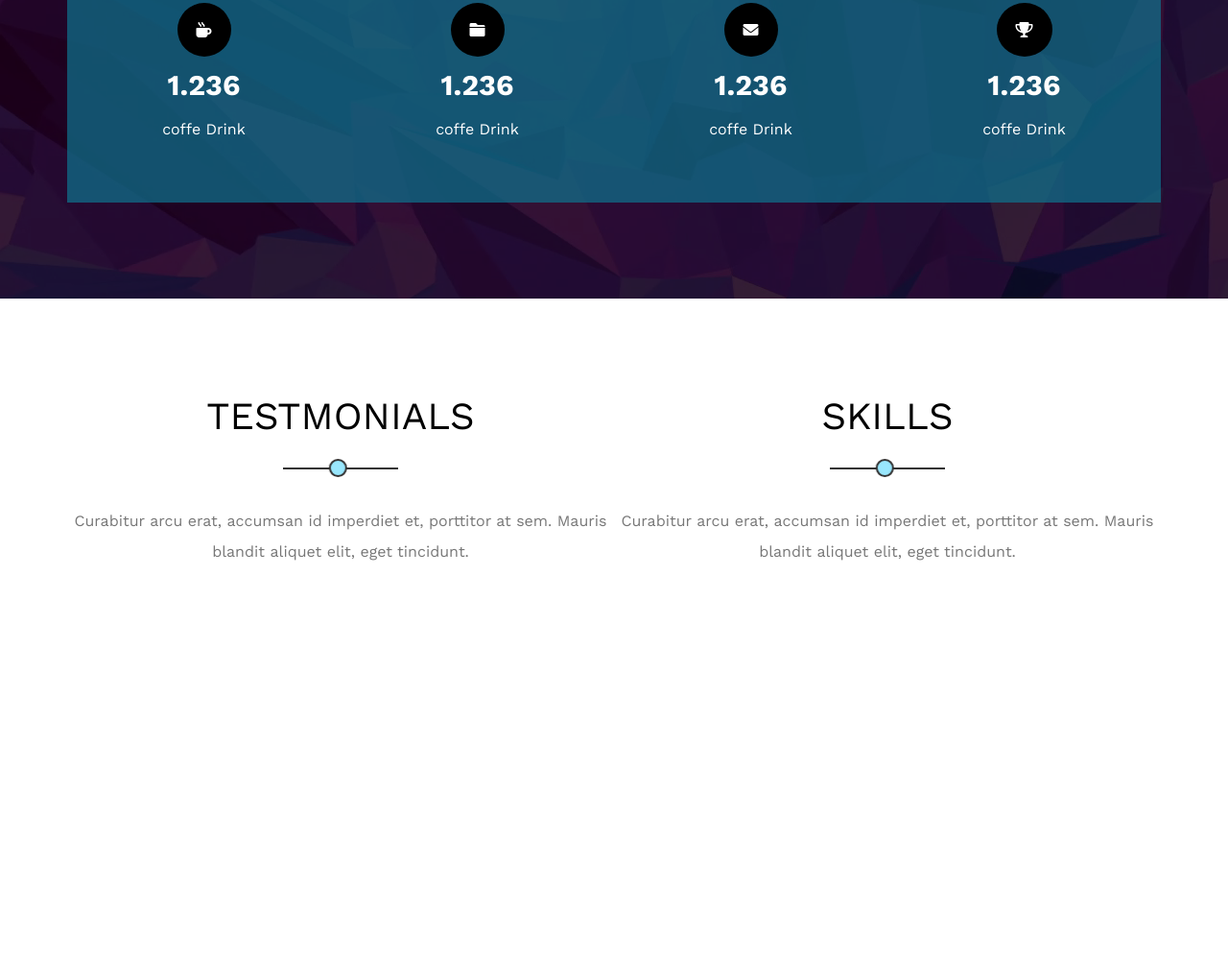
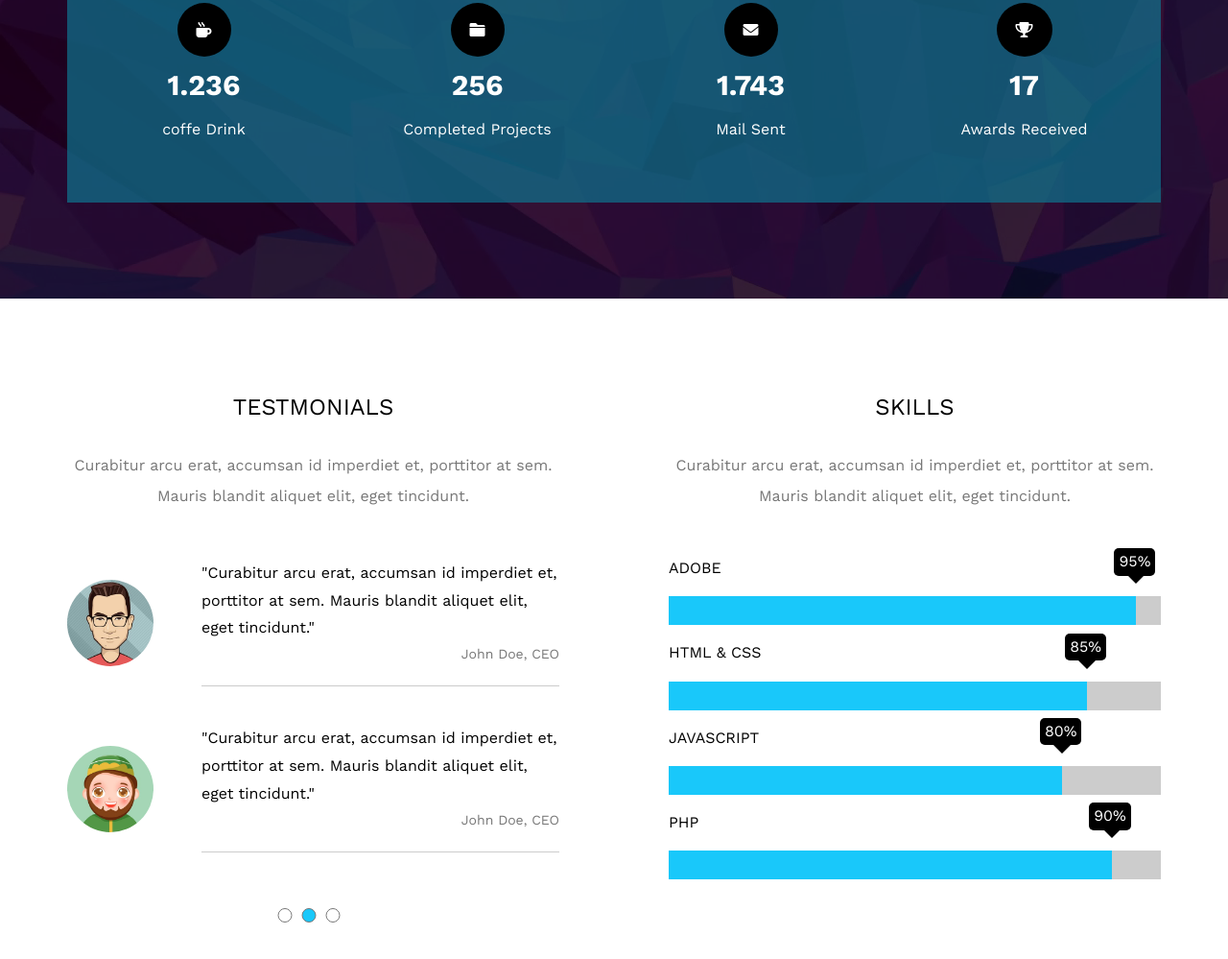
Before and after one commit to Islam-foda/Template-Two, a plain HTML site: page index.html in a window 1280 px wide. Shown: the part 4257-5256 px from the top of the page at 96% size. Before the commit the page ends 5048 px from the top, so only its background shows below. Drawn offline with nearby package versions, Linux system fonts and the light colour scheme.

Commit message:
adding Skills Section

```diff
--- a/css/style.css
+++ b/css/style.css
@@ -112,6 +112,27 @@ a {
     filter: opacity(1);
 }
 
+ .bullet {
+    display: flex;
+    position: absolute;
+    bottom: 2em;
+    left: 50%;
+    transform: translateX(-50%);
+    justify-content: space-between;
+    z-index: 4;
+}
+
+ .bullet li {
+    width: 20px;
+    height: 20px;
+    border-radius: 50%;
+    margin-right: 10px;
+    border: 2px solid white;
+}
+
+ .bullet li.active {
+    background-color: var(--main-color);
+}
 
 /* end Componanet */
 
@@ -777,6 +798,109 @@ header nav a.active {
 }
 .skills .container{
     display: flex;
+    flex-wrap: wrap;
     justify-content: space-between;
 }
+.skills .container .text{
+    text-align: center;
+    flex-basis: 100%;
+}
+
+@media (min-width:992px) {
+    .skills .container .testmonials,
+    .skills .container .ourskills{
+        flex-basis: 45%;
+    }
+}
+.skills .container .text h3{
+    text-transform: uppercase;
+    font-weight: normal;
+    margin-bottom: 30px;
+    font-size: 24px;
+}
+.skills .container .text p{
+    color: #777;
+    line-height: 2;
+    margin-bottom: 50px;
+
+}
+.skills .container .testmonials .team .one{
+    display: flex;
+    align-items: center;
+    margin-bottom: 40px;
+}
+
+
+.skills .container .testmonials .team img{
+width: 90px;
+border-radius: 50%;
+margin-right: 50px;
+}
+@media (max-width:767px) {
+    .skills .container .testmonials .team .one{
+        flex-direction: column;
+        text-align: center;
+    }
+    .skills .container .testmonials .team img{
+        margin: 15px auto;
+    }
+}
+.skills .container .testmonials .team .content{
+    line-height: 1.8;
+    border-bottom: 1px solid #ccc;
+}
+.skills .container .testmonials .team .content p{
+    margin-bottom: 20px;
+    text-align: right;
+    font-size: 14px;
+    color: #777;
+}
+.testmonials .bullet{
+    position: relative;
+    justify-content: center;
+    }
+.testmonials .bullet li{
+    border: 1px solid #777;
+    margin-top: 50px;
+    width: 15px;
+    height: 15px;
+}
+
+.ourskills .skils-bars .bar{
+    margin-bottom: 20px;
+}
+.ourskills .skils-bars .bar h4{
+    margin-bottom: 20px;
+    text-transform: uppercase;
+    font-weight: normal;
+}
+.ourskills .skils-bars .bar .progress{
+    height: 30px;
+     background-color: #ccc;
+}
+.ourskills .skils-bars .bar .progress span{
+    display: block;
+    height: 30px;
+   background-color: var(--main-color);
+    position: relative;
+}
+.ourskills .skils-bars .bar .progress span::after{
+    content: attr(data-progress);
+    position: absolute;
+    top: -50px;
+    right: -20px;
+    background-color: #000;
+    color: #fff;
+    padding: 5px;
+    border-radius: 5px;
+}
+.ourskills .skils-bars .bar .progress span::before{
+    position: absolute;
+    content: '';
+    background-color: transparent;
+    right: -10px;
+    border: 10px solid transparent;
+    border-top-color: #000;
+    top: -23px;
+}
 /* End Skills */
--- a/index.html
+++ b/index.html
@@ -232,18 +232,18 @@
                 </div>
                 <div class="about-box">
                     <i class="fas fa-folder"></i>
-                    <h3>1.236</h3>
-                    <p>coffe Drink</p>
+                    <h3>256</h3>
+                    <p>Completed Projects</p>
                 </div>
                 <div class="about-box">
                     <i class="fas fa-envelope"></i>
-                    <h3>1.236</h3>
-                    <p>coffe Drink</p>
+                    <h3>1.743</h3>
+                    <p>Mail Sent</p>
                 </div>
                 <div class="about-box">
                     <i class="fas fa-trophy"></i>
-                    <h3>1.236</h3>
-                    <p>coffe Drink</p>
+                    <h3>17</h3>
+                    <p>Awards Received</p>
                 </div>
             </div>
         </div>
@@ -253,15 +253,57 @@
     <div class="skills">
         <div class="container">
             <div class="testmonials">
-                <div class="section-heading">
+                <div class="text">
                     <h3>testmonials</h3>
                     <p>Curabitur arcu erat, accumsan id imperdiet et, porttitor at sem. Mauris blandit aliquet elit, eget tincidunt.</p>
                 </div>
+                <div class="team">
+                    <div class="one">
+                        <img src="./images/skills-01.jpg" alt="">
+                        <div class="content">"Curabitur arcu erat, accumsan id imperdiet et, porttitor at sem. Mauris blandit aliquet elit, eget tincidunt."<p>John Doe, CEO</p></div>
+                    </div>
+                    <div class="one">
+                        <img src="./images/skills-02.jpg" alt="">
+                        <div class="content">"Curabitur arcu erat, accumsan id imperdiet et, porttitor at sem. Mauris blandit aliquet elit, eget tincidunt."<p>John Doe, CEO</p></div>
+                    </div>
+
+                </div>
+                <ul class="bullet">
+                    <li></li>
+                    <li class="active"></li>
+                    <li></li>
+                </ul>
             </div>
             <div class="ourskills">
-                <div class="section-heading">
-                    <h3>Skills</h3>
+                <div class="text">
+                    <h3>skills</h3>
                     <p>Curabitur arcu erat, accumsan id imperdiet et, porttitor at sem. Mauris blandit aliquet elit, eget tincidunt.</p>
+                </div>
+                <div class="skils-bars">
+                    <div class="bar">
+                        <h4>adobe</h4>
+                        <div class="progress">
+                            <span data-progress="95%" style="width: 95%"></span>
+                        </div>
+                    </div>
+                    <div class="bar">
+                        <h4>html & css</h4>
+                        <div class="progress">
+                            <span data-progress="85%" style="width: 85%"></span>
+                        </div>
+                    </div>
+                    <div class="bar">
+                        <h4>javascript</h4>
+                        <div class="progress">
+                            <span data-progress="80%" style="width: 80%"></span>
+                        </div>
+                    </div>
+                    <div class="bar">
+                        <h4>php</h4>
+                        <div class="progress">
+                            <span data-progress="90%" style="width: 90%"></span>
+                        </div>
+                    </div>
                 </div>
             </div>
         </div>
```
Also changed, not shown: images/skills-01.jpg (added), images/skills-02.jpg (added).
